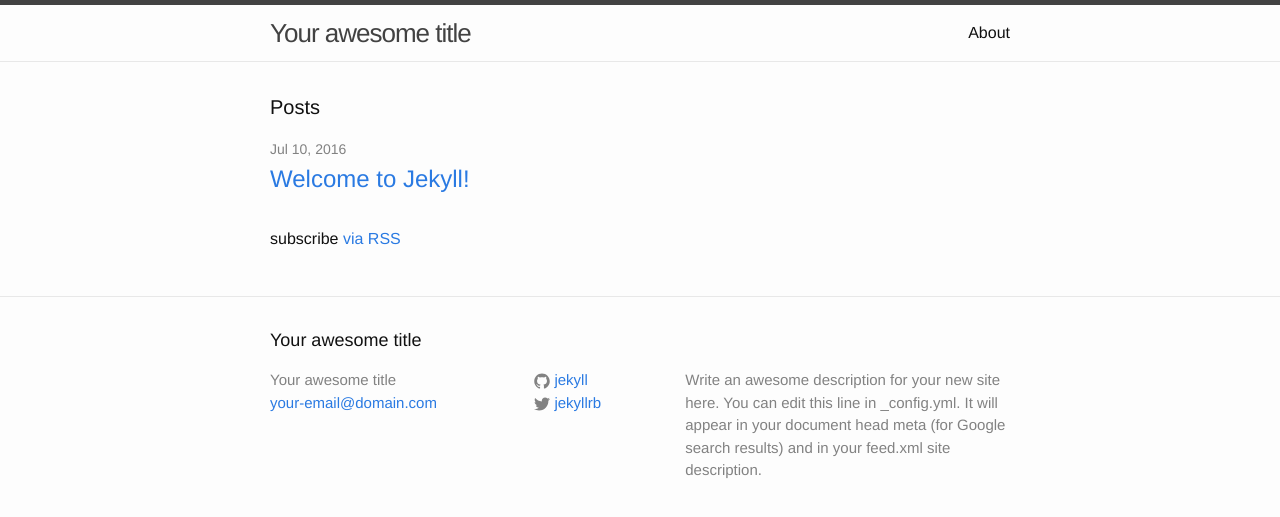
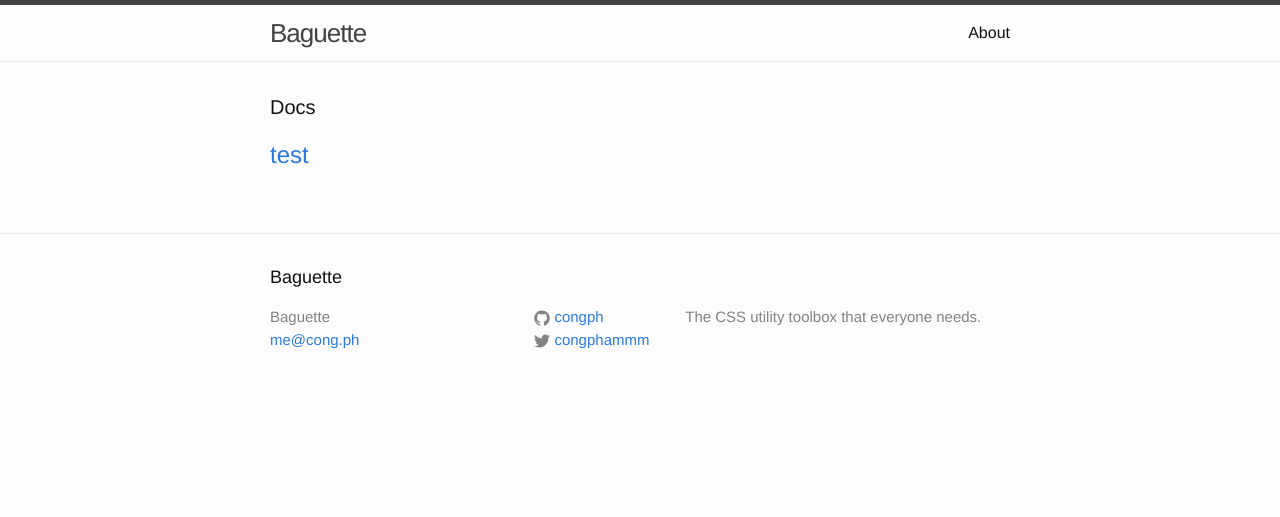
Before and after one commit to congp/baguette, a Jekyll site: the page built from index.html, in a window 1280 px wide. Shown: the top 517 px of the page. Built offline with Jekyll 4.4.1, drawn with Linux system fonts in a browser that asks for light colours.

Commit message:
Added data structure for docs

```diff
--- a/_config.yml
+++ b/_config.yml
@@ -6,16 +6,19 @@
 # 'jekyll serve'. If you change this file, please restart the server process.
 
 # Site settings
-title: Your awesome title
-email: your-email@domain.com
+title: Baguette
+email: me@cong.ph
 description: > # this means to ignore newlines until "baseurl:"
-  Write an awesome description for your new site here. You can edit this
-  line in _config.yml. It will appear in your document head meta (for
-  Google search results) and in your feed.xml site description.
+  The CSS utility toolbox that everyone needs.
 baseurl: "" # the subpath of your site, e.g. /blog
 url: "http://yourdomain.com" # the base hostname & protocol for your site
-twitter_username: jekyllrb
-github_username:  jekyll
+twitter_username: congphammm
+github_username:  congph
+
+# Collections
+collections:
+  docs:
+    output: true
 
 # Build settings
 markdown: kramdown
--- /dev/null
+++ b/_data/docs.yml
@@ -0,0 +1 @@
+- test
--- a/index.html
+++ b/index.html
@@ -4,20 +4,17 @@ layout: default
 
 <div class="home">
 
-  <h1 class="page-heading">Posts</h1>
+  <h1 class="page-heading">Docs</h1>
 
   <ul class="post-list">
-    {% for post in site.posts %}
+    {% for doc in site.data.docs %}
+      {% assign url = doc | prepend: "/docs/" | append: ".html" %}
       <li>
-        <span class="post-meta">{{ post.date | date: "%b %-d, %Y" }}</span>
-
         <h2>
-          <a class="post-link" href="{{ post.url | prepend: site.baseurl }}">{{ post.title }}</a>
+          <a class="post-link" href="{{ url }}">{{ doc }}</a>
         </h2>
       </li>
     {% endfor %}
   </ul>
 
-  <p class="rss-subscribe">subscribe <a href="{{ "/feed.xml" | prepend: site.baseurl }}">via RSS</a></p>
-
 </div>
```
Also changed, not shown: _docs/test.md (added, +6 -0 lines), _posts/2016-07-10-welcome-to-jekyll.markdown (deleted, +0 -25 lines), about.md (+1 -9 lines).
